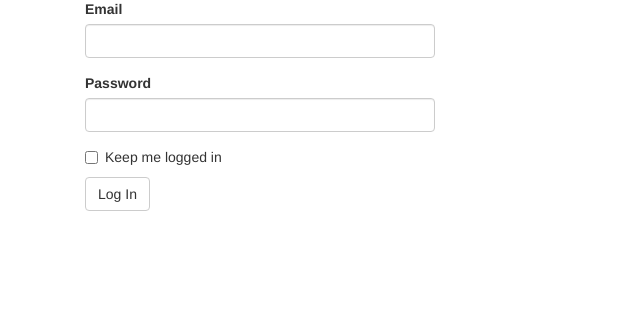
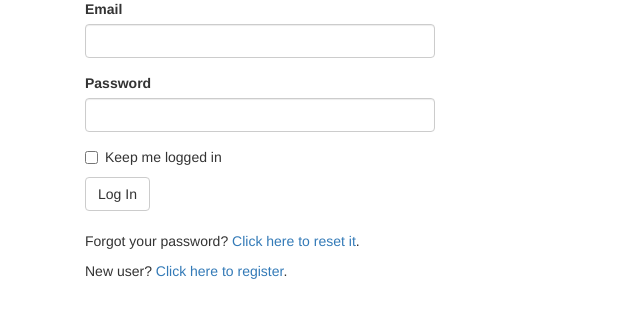
Before and after one commit to CharlesZhong/Blog, a Flask app: page /auth/login in a window 1280 px wide. Shown: the part 193-528 px from the top of the page, without its empty margins (0-640 px from the left). Run offline with Flask 2, Linux system fonts and the light colour scheme; some libraries are stand-ins or nearby versions.

Commit message:
register

```diff
--- a/app/auth/forms.py
+++ b/app/auth/forms.py
@@ -1,6 +1,8 @@
 from flask.ext.wtf import Form
 from wtforms import StringField, PasswordField, BooleanField, SubmitField
-from wtforms.validators import Required, Length, Email
+from wtforms.validators import Required, Length, Email, Regexp, EqualTo
+from wtforms import ValidationError
+from ..models import User
 
 
 class LoginForm(Form):
@@ -9,3 +11,62 @@ class LoginForm(Form):
     password = PasswordField('Password', validators=[Required()])
     remember_me = BooleanField('Keep me logged in')
     submit = SubmitField('Log In')
+
+
+class RegistrationForm(Form):
+    email = StringField('Email', validators=[Required(), Length(1, 64),
+                                           Email()])
+    username = StringField('Username', validators=[
+        Required(), Length(1, 64), Regexp('^[A-Za-z][A-Za-z0-9_.]*$', 0,
+                                          'Usernames must have only letters, '
+                                          'numbers, dots or underscores')])
+    password = PasswordField('Password', validators=[
+        Required(), EqualTo('password2', message='Passwords must match.')])
+    password2 = PasswordField('Confirm password', validators=[Required()])
+    submit = SubmitField('Register')
+
+    def validate_email(self, field):
+        if User.query.filter_by(email=field.data).first():
+            raise ValidationError('Email already registered.')
+
+    def validate_username(self, field):
+        if User.query.filter_by(username=field.data).first():
+            raise ValidationError('Username already in use.')
+
+
+class ChangePasswordForm(Form):
+    old_password = PasswordField('Old password', validators=[Required()])
+    password = PasswordField('New password', validators=[
+        Required(), EqualTo('password2', message='Passwords must match')])
+    password2 = PasswordField('Confirm new password', validators=[Required()])
+    submit = SubmitField('Update Password')
+
+
+class PasswordResetRequestForm(Form):
+    email = StringField('Email', validators=[Required(), Length(1, 64),
+                                             Email()])
+    submit = SubmitField('Reset Password')
+
+
+class PasswordResetForm(Form):
+    email = StringField('Email', validators=[Required(), Length(1, 64),
+                                             Email()])
+    password = PasswordField('New Password', validators=[
+        Required(), EqualTo('password2', message='Passwords must match')])
+    password2 = PasswordField('Confirm password', validators=[Required()])
+    submit = SubmitField('Reset Password')
+
+    def validate_email(self, field):
+        if User.query.filter_by(email=field.data).first() is None:
+            raise ValidationError('Unknown email address.')
+
+
+class ChangeEmailForm(Form):
+    email = StringField('New Email', validators=[Required(), Length(1, 64),
+                                                 Email()])
+    password = PasswordField('Password', validators=[Required()])
+    submit = SubmitField('Update Email Address')
+
+    def validate_email(self, field):
+        if User.query.filter_by(email=field.data).first():
+            raise ValidationError('Email already registered.')
--- a/app/auth/views.py
+++ b/app/auth/views.py
@@ -1,8 +1,28 @@
 from flask import render_template, redirect, request, url_for, flash
-from flask.ext.login import login_user, logout_user, login_required
+from flask.ext.login import login_user, logout_user, login_required, \
+    current_user
 from . import auth
+from .. import db
 from ..models import User
-from .forms import LoginForm
+from ..email import send_email
+from .forms import LoginForm, RegistrationForm, ChangePasswordForm,\
+    PasswordResetRequestForm, PasswordResetForm, ChangeEmailForm
+
+
+@auth.before_app_request
+def before_request():
+    if current_user.is_authenticated() \
+            and not current_user.confirmed \
+            and request.endpoint[:5] != 'auth.' \
+            and request.endpoint != 'static':
+        return redirect(url_for('auth.unconfirmed'))
+
+
+@auth.route('/unconfirmed')
+def unconfirmed():
+    if current_user.is_anonymous() or current_user.confirmed:
+        return redirect(url_for('main.index'))
+    return render_template('auth/unconfirmed.html')
 
 
 @auth.route('/login', methods=['GET', 'POST'])
@@ -23,3 +43,122 @@ def logout():
     logout_user()
     flash('You have been logged out.')
     return redirect(url_for('main.index'))
+
+
+@auth.route('/register', methods=['GET', 'POST'])
+def register():
+    form = RegistrationForm()
+    if form.validate_on_submit():
+        user = User(email=form.email.data,
+                    username=form.username.data,
+                    password=form.password.data)
+        db.session.add(user)
+        db.session.commit()
+        token = user.generate_confirmation_token()
+        send_email(user.email, 'Confirm Your Account',
+                   'auth/email/confirm', user=user, token=token)
+        flash('A confirmation email has been sent to you by email.')
+        return redirect(url_for('auth.login'))
+    return render_template('auth/register.html', form=form)
+
+
+@auth.route('/confirm/<token>')
+@login_required
+def confirm(token):
+    if current_user.confirmed:
+        return redirect(url_for('main.index'))
+    if current_user.confirm(token):
+        flash('You have confirmed your account. Thanks!')
+    else:
+        flash('The confirmation link is invalid or has expired.')
+    return redirect(url_for('main.index'))
+
+
+@auth.route('/confirm')
+@login_required
+def resend_confirmation():
+    token = current_user.generate_confirmation_token()
+    send_email(current_user.email, 'Confirm Your Account',
+               'auth/email/confirm', user=current_user, token=token)
+    flash('A new confirmation email has been sent to you by email.')
+    return redirect(url_for('main.index'))
+
+
+@auth.route('/change-password', methods=['GET', 'POST'])
+@login_required
+def change_password():
+    form = ChangePasswordForm()
+    if form.validate_on_submit():
+        if current_user.verify_password(form.old_password.data):
+            current_user.password = form.password.data
+            db.session.add(current_user)
+            flash('Your password has been updated.')
+            return redirect(url_for('main.index'))
+        else:
+            flash('Invalid password.')
+    return render_template("auth/change_password.html", form=form)
+
+
+@auth.route('/reset', methods=['GET', 'POST'])
+def password_reset_request():
+    if not current_user.is_anonymous():
+        return redirect(url_for('main.index'))
+    form = PasswordResetRequestForm()
+    if form.validate_on_submit():
+        user = User.query.filter_by(email=form.email.data).first()
+        if user:
+            token = user.generate_reset_token()
+            send_email(user.email, 'Reset Your Password',
+                       'auth/email/reset_password',
+                       user=user, token=token,
+                       next=request.args.get('next'))
+        flash('An email with instructions to reset your password has been '
+              'sent to you.')
+        return redirect(url_for('auth.login'))
+    return render_template('auth/reset_password.html', form=form)
+
+
+@auth.route('/reset/<token>', methods=['GET', 'POST'])
+def password_reset(token):
+    if not current_user.is_anonymous():
+        return redirect(url_for('main.index'))
+    form = PasswordResetForm()
+    if form.validate_on_submit():
+        user = User.query.filter_by(email=form.email.data).first()
+        if user is None:
+            return redirect(url_for('main.index'))
+        if user.reset_password(token, form.password.data):
+            flash('Your password has been updated.')
+            return redirect(url_for('auth.login'))
+        else:
+            return redirect(url_for('main.index'))
+    return render_template('auth/reset_password.html', form=form)
+
+
+@auth.route('/change-email', methods=['GET', 'POST'])
+@login_required
+def change_email_request():
+    form = ChangeEmailForm()
+    if form.validate_on_submit():
+        if current_user.verify_password(form.password.data):
+            new_email = form.email.data
+            token = current_user.generate_email_change_token(new_email)
+            send_email(new_email, 'Confirm your email address',
+                       'auth/email/change_email',
+                       user=current_user, token=token)
+            flash('An email with instructions to confirm your new email '
+                  'address has been sent to you.')
+            return redirect(url_for('main.index'))
+        else:
+            flash('Invalid email or password.')
+    return render_template("auth/change_email.html", form=form)
+
+
+@auth.route('/change-email/<token>')
+@login_required
+def change_email(token):
+    if current_user.change_email(token):
+        flash('Your email address has been updated.')
+    else:
+        flash('Invalid request.')
+    return redirect(url_for('main.index'))
--- a/app/templates/auth/login.html
+++ b/app/templates/auth/login.html
@@ -9,5 +9,8 @@
 </div>
 <div class="col-md-4">
     {{ wtf.quick_form(form) }}
+    <br>
+    <p>Forgot your password? <a href="{{ url_for('auth.password_reset_request') }}">Click here to reset it</a>.</p>
+    <p>New user? <a href="{{ url_for('auth.register') }}">Click here to register</a>.</p>
 </div>
 {% endblock %}
--- a/app/templates/base.html
+++ b/app/templates/base.html
@@ -1,6 +1,6 @@
 {% extends "bootstrap/base.html" %}
 
-{% block title %}Aim For Google{% endblock %}
+{% block title %}AFG{% endblock %}
 
 {% block head %}
 {{ super() }}
@@ -26,7 +26,14 @@
             </ul>
             <ul class="nav navbar-nav navbar-right">
                 {% if current_user.is_authenticated() %}
-                <li><a href="{{ url_for('auth.logout') }}">Log Out</a></li>
+                <li class="dropdown">
+                    <a href="#" class="dropdown-toggle" data-toggle="dropdown">Account <b class="caret"></b></a>
+                    <ul class="dropdown-menu">
+                        <li><a href="{{ url_for('auth.change_password') }}">Change Password</a></li>
+                        <li><a href="{{ url_for('auth.change_email_request') }}">Change Email</a></li>
+                        <li><a href="{{ url_for('auth.logout') }}">Log Out</a></li>
+                    </ul>
+                </li>
                 {% else %}
                 <li><a href="{{ url_for('auth.login') }}">Log In</a></li>
                 {% endif %}
--- a/requirements.txt
+++ b/requirements.txt
@@ -1,5 +1,6 @@
 Flask==0.10.1
 Flask-Bootstrap==3.0.3.1
+Flask-Login==0.2.7
 Flask-Mail==0.9.0
 Flask-Migrate==1.1.0
 Flask-Moment==0.2.1
@@ -15,4 +16,3 @@ Werkzeug==0.9.4
 alembic==0.6.2
 blinker==1.3
 itsdangerous==0.23
-Flask-login
```
Also changed, not shown: app/models.py (+56 -0 lines), app/templates/auth/change_email.html (added, +13 -0 lines), app/templates/auth/change_password.html (added, +13 -0 lines), app/templates/auth/email/change_email.html (added, +7 -0 lines), app/templates/auth/email/change_email.txt (added, +11 -0 lines), app/templates/auth/email/confirm.html (added, +8 -0 lines), app/templates/auth/email/confirm.txt (added, +13 -0 lines), app/templates/auth/email/reset_password.html (added, +8 -0 lines), app/templates/auth/email/reset_password.txt (added, +13 -0 lines), app/templates/auth/register.html (added, +13 -0 lines), app/templates/auth/reset_password.html (added, +13 -0 lines), app/templates/auth/unconfirmed.html (added, +20 -0 lines).
